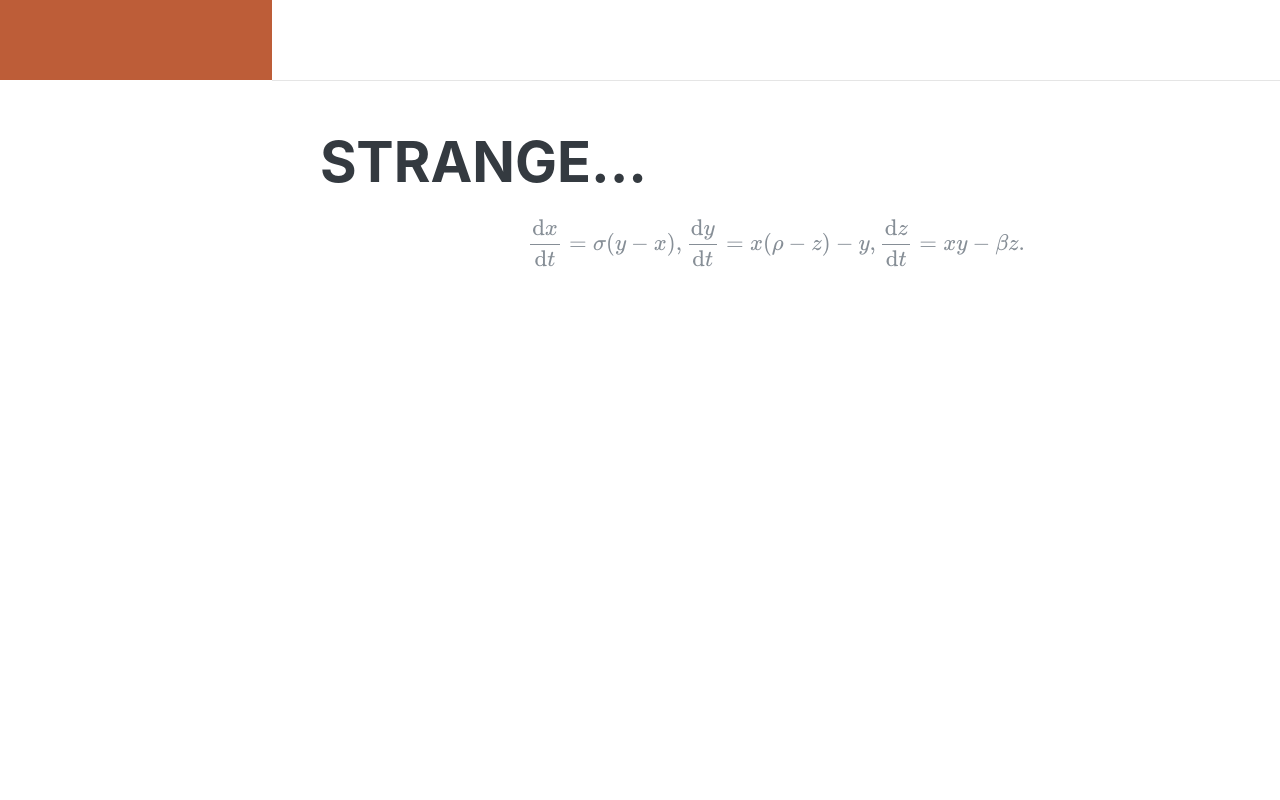
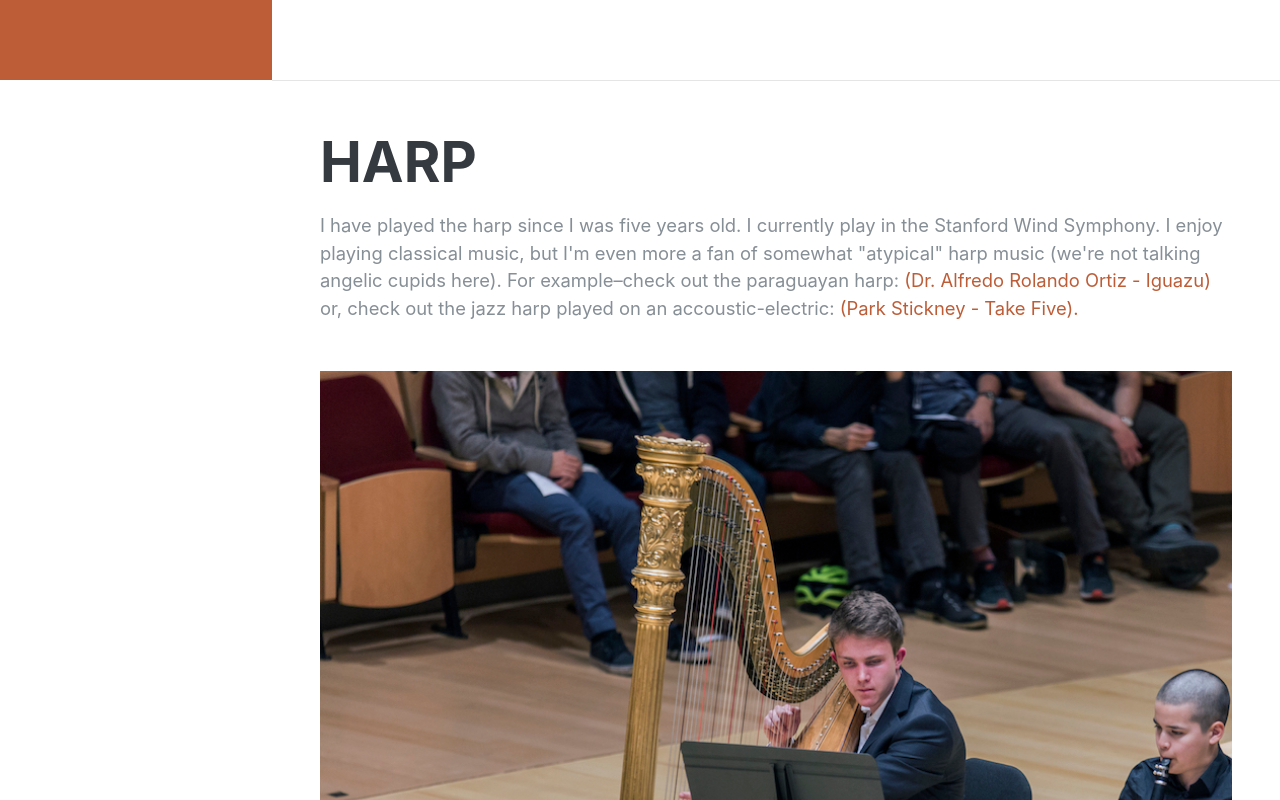
Before and after one commit to schlagercollin/collin-www, a plain HTML site: page index.html in a window 1280 px wide. Shown: the part 720-1520 px from the top of the page. Drawn offline with nearby package versions, Linux system fonts and the light colour scheme; a script that the page names is missing; a web font is replaced by a local one.

Commit message:
Added harp section and set static height for Lorenz animation.

```diff
--- a/index.html
+++ b/index.html
@@ -38,8 +38,12 @@
     </button>
     <div class="collapse navbar-collapse" id="navbarSupportedContent">
       <ul class="navbar-nav">
+
         <li class="nav-item">
           <a class="nav-link js-scroll-trigger" href="#about">About</a>
+        </li>
+        <li class="nav-item">
+          <a class="nav-link js-scroll-trigger" href="#harp">Harp</a>
         </li>
         <li class="nav-item">
           <a class="nav-link js-scroll-trigger" href="#lorenz">Chaos</a>
@@ -69,6 +73,9 @@
             <a href="https://rohatgilab.stanford.edu/">Rohatgi Lab,</a>
             where I use and develop novel bioinformatic tools to study developmental
             signalling pathways implicated in cancer.
+            <br>
+            <br>
+            This website is a pretty random collection of things.
         </p>
         <div class="social-icons">
           <a href="https://www.linkedin.com/in/cschlager/">
@@ -83,7 +90,33 @@
 
     <hr class="m-0">
 
-    <!-- Lorenz Strange Attractor -->
+    <!-- Harp Info -->
+    <section class="resume-section p-3 p-lg-5 d-flex justify-content-center" id="harp">
+      <div class="w-100">
+        <h2 class="mb-3">Harp</h2>
+        <p class="lead mb-5">
+          I have played the harp since I was five years old. I currently play in the
+          Stanford Wind Symphony. I enjoy playing classical music, but I'm even more
+          a fan of somewhat "atypical" harp music (we're not talking angelic cupids
+          here).
+          For example–check out the paraguayan harp:
+          <a href="https://www.youtube.com/watch?v=FA_uQ7NR15w" target="_blank">
+            (Dr. Alfredo Rolando Ortiz - Iguazu)
+          </a>
+          or, check out the jazz harp played on an accoustic-electric:
+          <a href="https://www.youtube.com/watch?v=lzrZA8wOQbE" target="_blank">
+            (Park Stickney - Take Five).
+          </a>
+        </p>
+        <div style="width: 100%; height: 100%;" id="lorenzCanvasDiv">
+            <img src="img/harp.jpg" width = 100% />
+        </div>
+      </div>
+    </section>
+
+    <hr class="m-0">
+
+    <!-- Lorenz Strange Attractor Animation -->
     <section class="resume-section p-3 p-lg-5 d-flex justify-content-center" id="lorenz">
       <div class="w-100">
         <h2 class="mb-3">Strange...</h2>
--- a/js/LorenzAnimation.js
+++ b/js/LorenzAnimation.js
@@ -3,7 +3,8 @@ var scene = new THREE.Scene();
 var canvasDiv = document.getElementById("lorenzCanvasDiv");
 var canvas = document.getElementById("lorenzCanvas");
 
-canvas.height = canvasDiv.clientHeight;
+// canvas.height = canvasDiv.clientHeight;
+canvas.height = 500;
 canvas.width = canvasDiv.clientWidth;
 
 var renderer = new THREE.WebGLRenderer({ canvas: canvas });
```
Also changed, not shown: img/harp.jpg (added).
